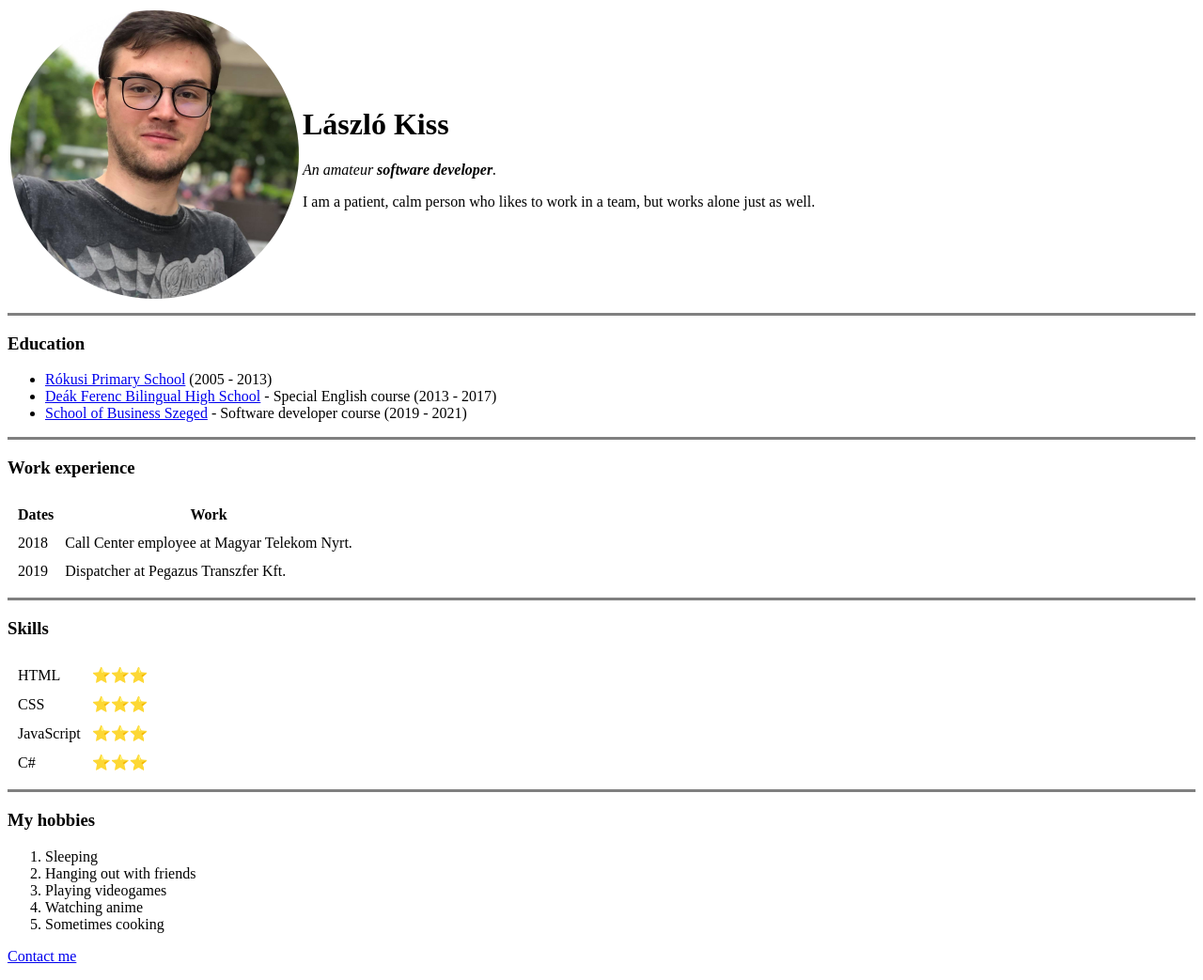
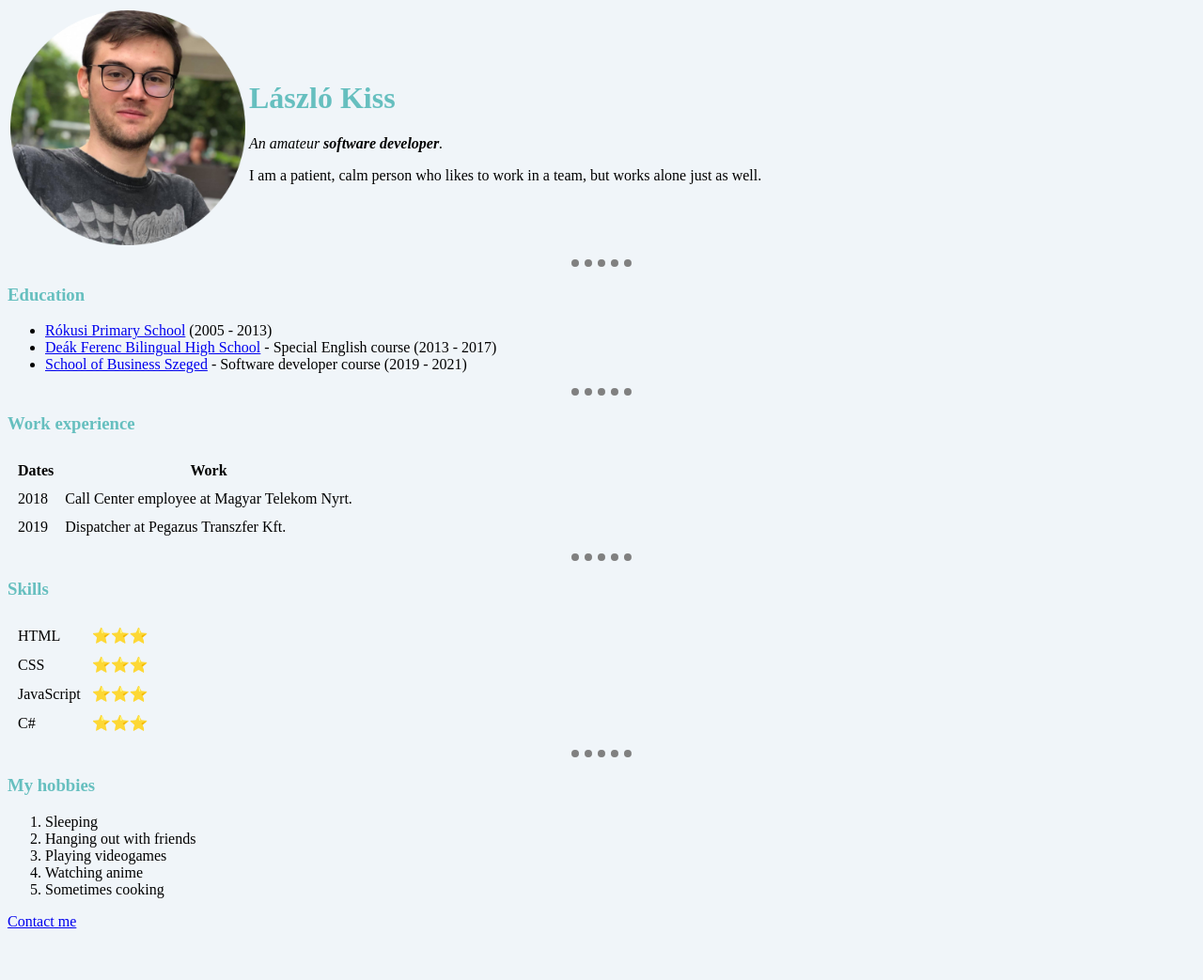
Before and after one commit to kisslaci98/cv, a plain HTML site: page index.html in a window 1280 px wide. Shown: the whole page at 94% size. After the commit the page ends 1006 px from the top, so only its background shows below. Drawn offline with Linux system fonts and the light colour scheme.

Commit message:
Updated the index.html
Updated the file with some inline styling and the link to the external css.

```diff
--- a/index.html
+++ b/index.html
@@ -2,26 +2,26 @@
 <html lang="en">
 <head>
     <meta charset="UTF-8">
-    <meta >
+    <link rel="stylesheet" href="css/style.css">
     <title>Laci's Personal Site</title>
 </head>
 <body>
     <table>
-        <td><img src="./images/profile.png" alt="profile picture" width="307" height="307"></td>
+        <td><img src="./images/profile.png" id="img" alt="profile picture"></td>
         <td>
             <h1>László Kiss</h1>
             <p><em>An amateur <strong>software developer</strong>.</em></p>
             <p>I am a patient, calm person who likes to work in a team, but works alone just as well.</p>
         </td>
     </table>
-    <hr size="3" noshade>
+    <hr>
     <h3>Education</h3>
     <ul>
         <li><a href="https://www.rokusi.hu/" target="_blank">Rókusi Primary School</a> (2005 - 2013)</li>
         <li><a href="http://www.dfg-szeged.hu/" target="_blank">Deák Ferenc Bilingual High School</a> - Special English course (2013 - 2017)</li>
         <li><a href="http://sobszeged.hu/" target="_blank">School of Business Szeged</a> - Software developer course (2019 - 2021)</li>
     </ul>
-    <hr size="3" noshade>
+    <hr>
     <table cellspacing="10px">
         <h3>Work experience</h3>
         <thead>
@@ -32,7 +32,7 @@
             <tr><td>2019</td><td>Dispatcher at Pegazus Transzfer Kft.</td></tr>
         </tbody>
     </table>
-    <hr size="3" noshade>
+    <hr>
     <h3>Skills</h3>
     <table cellspacing="10px">
         <tr><td>HTML</td><td>⭐⭐⭐</td></tr>
@@ -40,7 +40,7 @@
         <tr><td>JavaScript</td><td>⭐⭐⭐</td></tr>
         <tr><td>C#</td><td>⭐⭐⭐</td></tr>
     </table>
-    <hr size="3" noshade>
+    <hr>
     <h3>My hobbies</h3>
     <ol>
         <li>Sleeping</li>
```
